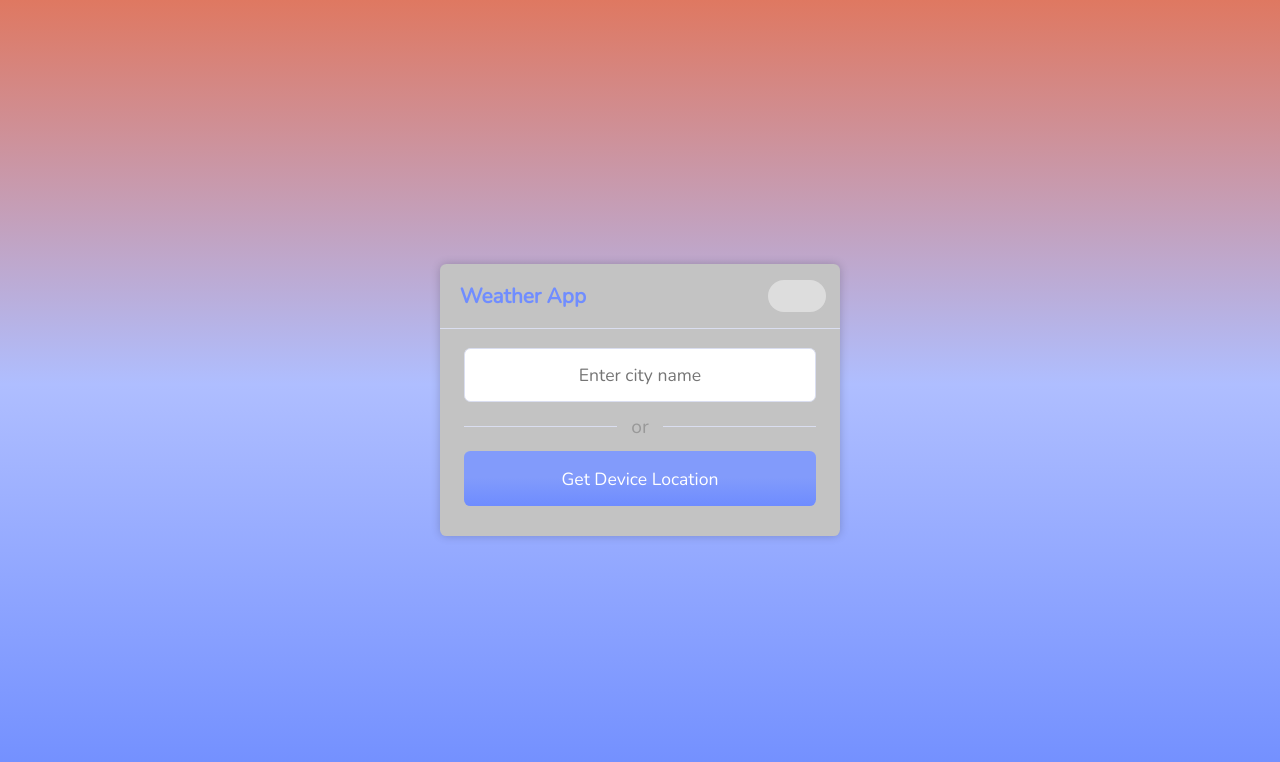
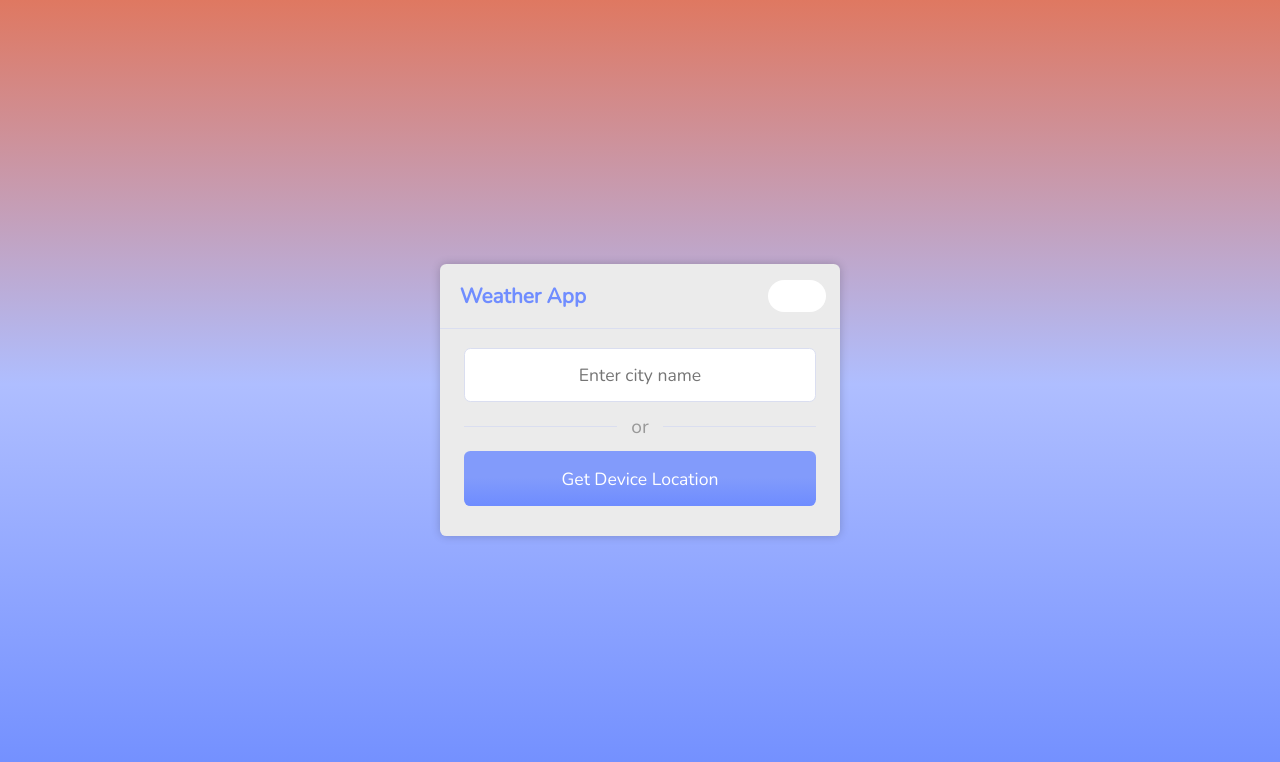
Before and after one commit to Koda-Pig/weather-app, a website built with Vite: page index.html in a window 1280 px wide. Built offline with nearby package versions, Linux system fonts and the light colour scheme; no server answers; files whose address does not match are found by name.

Commit message:
Adjusted colous
...

```diff
--- a/index.html
+++ b/index.html
@@ -17,7 +17,7 @@
           Weather App
         </nav>
         <label class="theme-switch">
-          <input type="checkbox">
+          <input type="checkbox" title="theme switch">
           <span class="slider"></span>
         </label>
       </header>
--- a/style.css
+++ b/style.css
@@ -39,7 +39,7 @@ body::after {
 .wrapper {
   width: 25rem;
   border-radius: 0.4rem;
-  background: #c3c3c3;
+  background: #ebebeb;
   box-shadow: 0px 0px 10px #0003;
   transition: background 0.3s ease-in-out;
 }
@@ -82,7 +82,7 @@ header i {
   left: 0;
   right: 0;
   bottom: 0;
-  background-color: #ddd;
+  background-color: #fff;
   transition: 0.3s;
   border-radius: 2rem;
 }
@@ -188,7 +188,7 @@ input:checked + .slider:before {
   color: #999;
   font-size: 1.2rem;
   padding-inline: 0.9rem;
-  background: #c3c3c3;
+  background: #ebebeb;
   transition:
     color 0.3s ease-in-out,
     background 0.3s ease-in-out;
```
